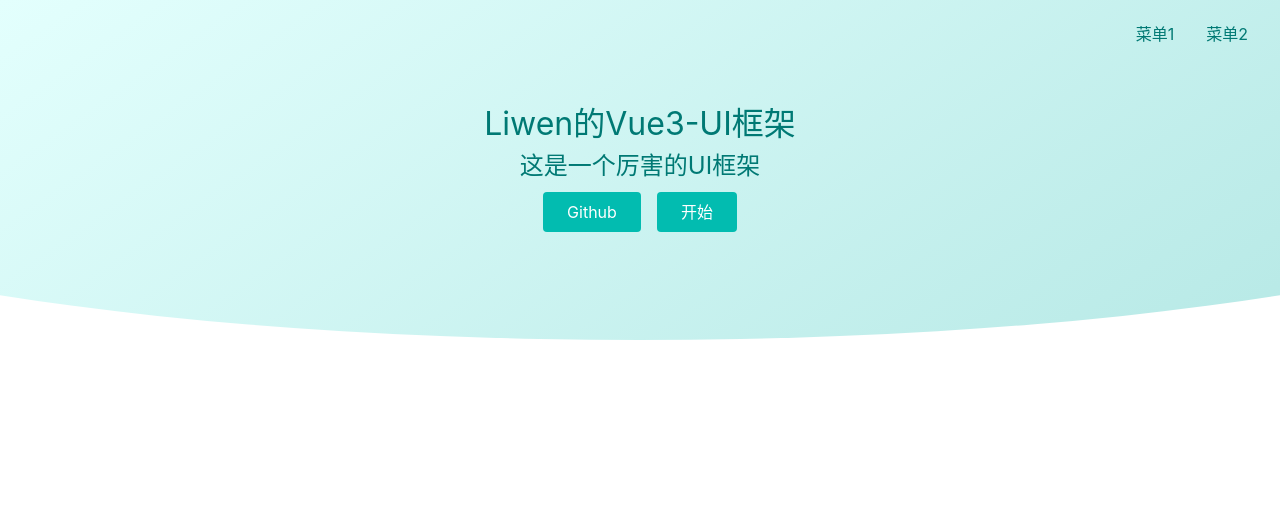
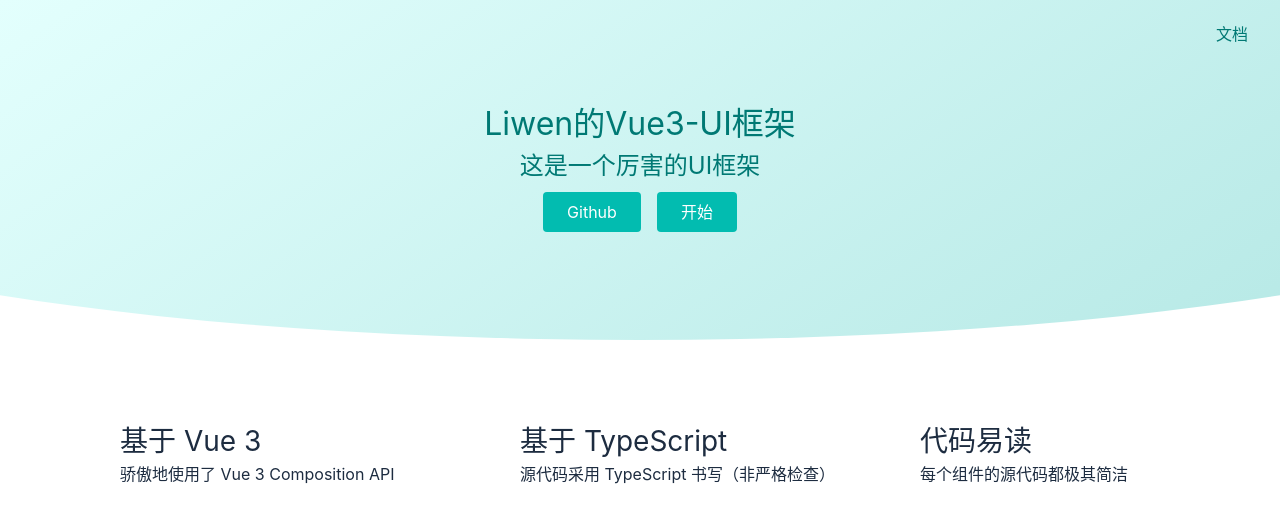
Before and after one commit to lwwywang/vue3-selfUI-Switch, a Vue app in the folder vue3-ui-1/: page /#/ in a window 1280 px wide. Shown: the top 522 px of the page. Built offline with nearby package versions, Linux system fonts and the light colour scheme.

Commit message:
添加features的CSS样式

```diff
--- a/vue3-ui-1/src/components/topnav.vue
+++ b/vue3-ui-1/src/components/topnav.vue
@@ -4,8 +4,9 @@
                 <use xlink:href="#icon-king"></use>
             </svg></div>
         <ul class="menu">
-            <li>菜单1</li>
-            <li>菜单2</li>
+            <li>
+                <router-link to="/doc">文档</router-link>
+            </li>
         </ul>
         <span class="toggleAside" @click="ToggleMenu"></span>
     </div>
--- a/vue3-ui-1/src/view/home.vue
+++ b/vue3-ui-1/src/view/home.vue
@@ -12,15 +12,30 @@
             </div>
         </div>
         <div class="features">
-            <svg class="icon">
+            <ul>
+                <li>
+                    <svg>
                         <use xlink:href="#icon-Vue"></use>
                     </svg>
-            <svg class="icon">
+                    <h3>基于 Vue 3</h3>
+                    <p>骄傲地使用了 Vue 3 Composition API</p>
+                </li>
+                <li>
+                    <svg>
                         <use xlink:href="#icon-TS"></use>
                     </svg>
-            <svg class="icon">
+                    <h3>基于 TypeScript </h3>
+                    <p>源代码采用 TypeScript 书写（非严格检查）</p>
+                </li>
+                <li>
+                    <svg>
                         <use xlink:href="#icon-lights"></use>
                     </svg>
+                    <h3>代码易读</h3>
+                    <p>每个组件的源代码都极其简洁</p>
+                </li>
+            </ul>
+
         </div>
     </div>
 </template>
@@ -42,9 +57,48 @@ $color: #007974;
 }
 
 .features {
+    margin: 64px auto;
+    width: 400px;
+
+    @media (min-width: 800px) {
+        width: 800px;
+    }
+
+    @media (min-width: 1200px) {
+        width: 1200px;
+    }
+
+    >ul {
+        display: flex;
+        flex-wrap: wrap;
+
+        >li {
+            width: 400px;
+            margin: 16px 0;
+            display: grid;
+            justify-content: start;
+            align-content: space-between;
+            grid-template-areas:
+                "icon title"
+                "icon text";
+            grid-template-columns: 80px auto;
+            grid-template-rows: 1fr auto;
+
             >svg {
+                grid-area: icon;
                 width: 64px;
                 height: 64px;
+            }
+
+            >h3 {
+                grid-area: title;
+                font-size: 28px;
+            }
+
+            >p {
+                grid-area: text
+            }
+        }
     }
 }
 
```
Lines whose indentation alone changed are shown as unchanged.
